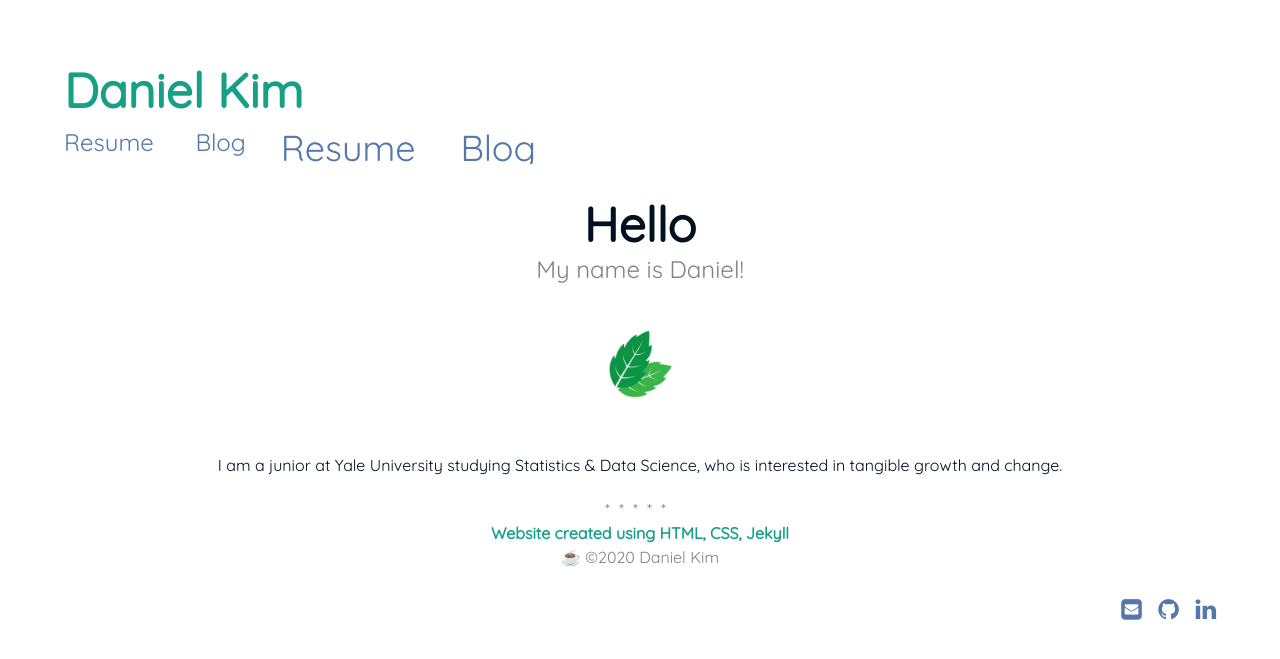
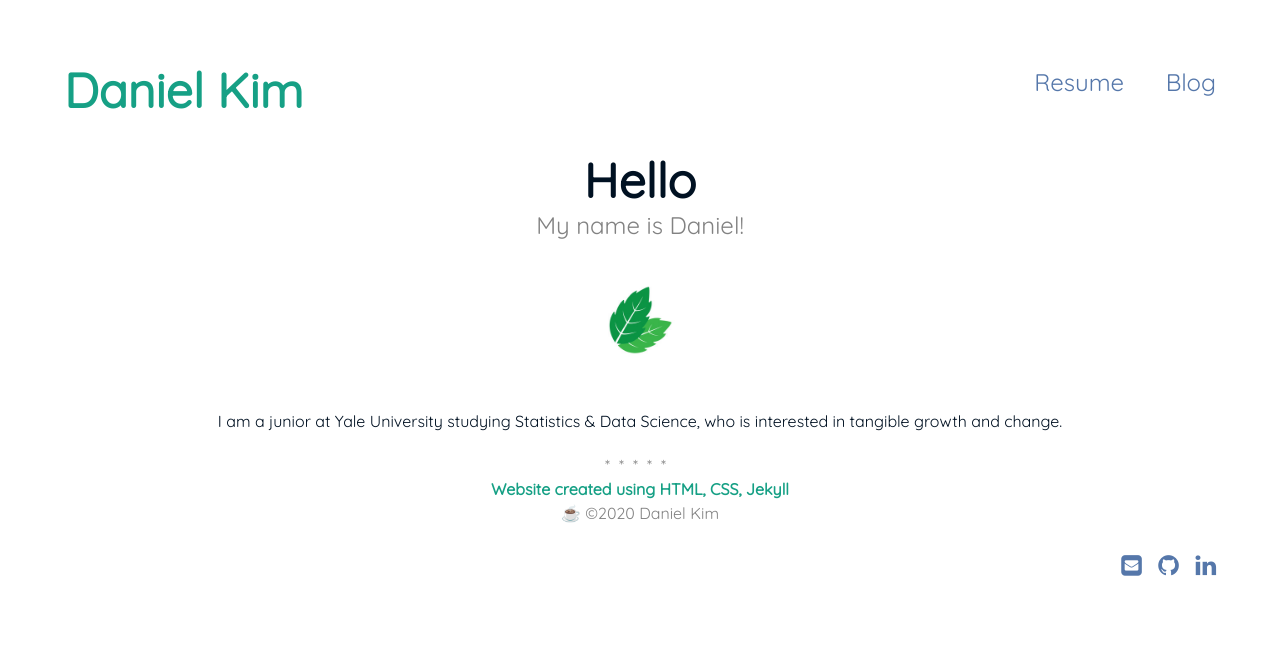
Before and after one commit to danielk56/danielk56.github.io, a Jekyll site: the page built from index.md, in a window 1280 px wide. Shown: the top 659 px of the page. Built offline with Jekyll 4.4.1, drawn with Linux system fonts in a browser that asks for light colours.

Commit message:
Update header.html

```diff
--- a/_includes/header.html
+++ b/_includes/header.html
@@ -1,11 +1,7 @@
 <header class="header">
 <div class="navigation">
 <a href="{{ '/' | prepend: site.baseurl }}" class="logo">{{ site.title }}</a>
-
-<ul class="menu">
-<li class="menu__entry"><a href="{{ '/resume' | prepend: site.baseurl }}">Resume</a></li>
-<li class="menu__entry"><a href="{{ '/blog' | prepend: site.baseurl }}">Blog</a></li>
-
+  </div>
 
 <div class="navigation1">
 
```
